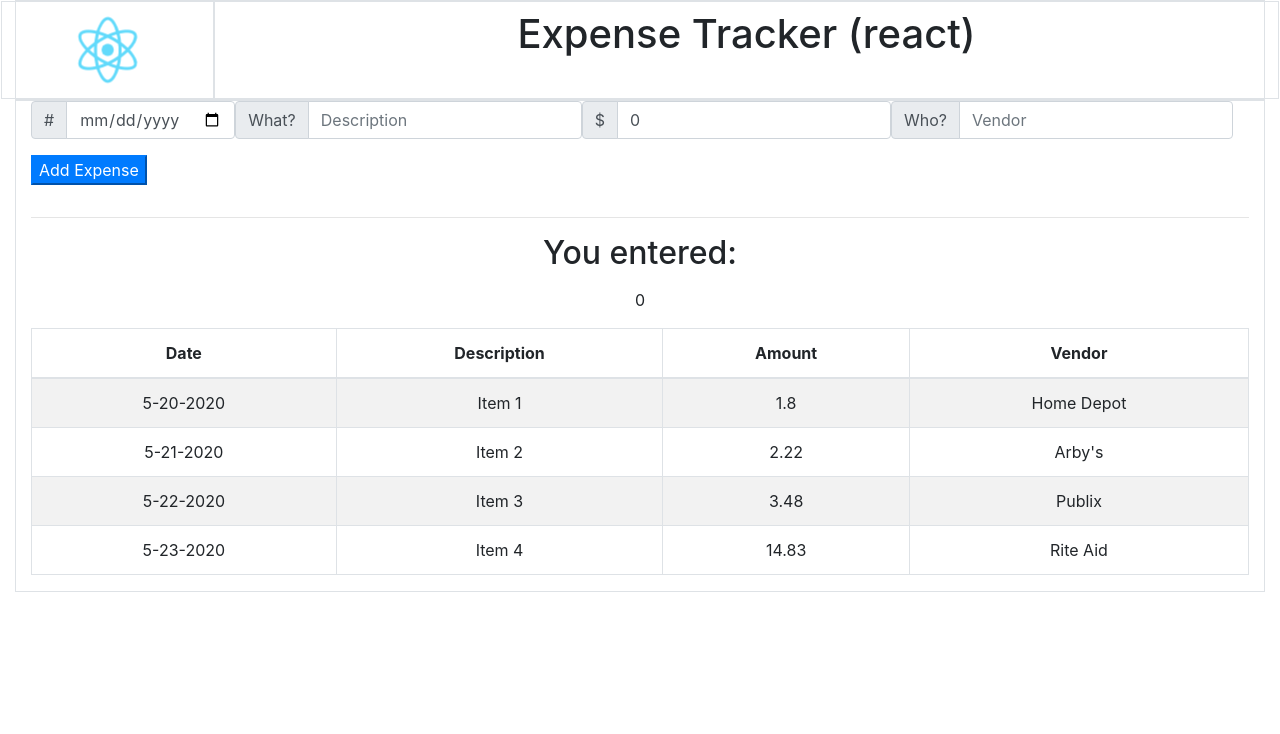
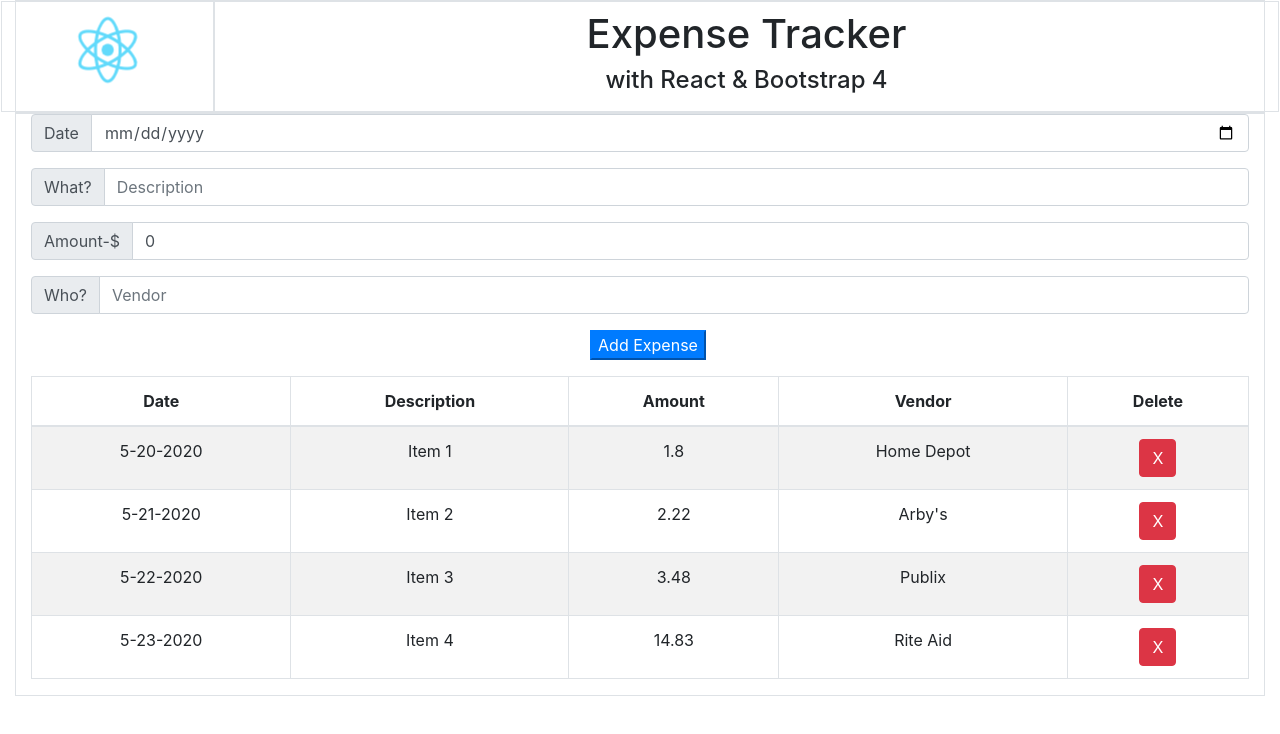
Before and after one commit to jazfunk/expense-tracker-react-app, a React (Create React App) app: page / in a window 1280 px wide. Shown: the top 734 px of the page. Built offline with nearby package versions, Linux system fonts and the light colour scheme.

Commit message:
Pushing up several changes, new components.

```diff
--- a/src/App.js
+++ b/src/App.js
@@ -1,9 +1,8 @@
 import React from 'react';
 import AppHeader from './AppHeader'
 import AppBody from './AppBody'
-import "bootstrap/dist/css/bootstrap.min.css";
 
-function App() {
+const App = () => {
   return (
     <div className="container-fluid App">
       <AppHeader />
--- a/src/AppBody.js
+++ b/src/AppBody.js
@@ -1,7 +1,6 @@
 import React, { Component } from "react";
 import ExpenseForm from "./ExpenseFormContainer";
-import "bootstrap/dist/css/bootstrap.min.css";
-import Expenses from "./SampleExpensesObject";
+import SampleExpenses from "./SampleExpensesObject";
 import ExpensesTable from "./ExpensesTable";
 
 class AppBody extends Component {
@@ -9,7 +8,7 @@ class AppBody extends Component {
     return (
       <div className="container-fluid border">
         <ExpenseForm />
-        <ExpensesTable expenses={Expenses} />
+        <ExpensesTable expenses={SampleExpenses} />
       </div>
     );
   }
--- a/src/AppHeader.js
+++ b/src/AppHeader.js
@@ -1,7 +1,6 @@
 import React, { Component } from "react";
 import logo from "./logo.svg";
 import "./App.css";
-import "bootstrap/dist/css/bootstrap.min.css";
 
 class AppHeader extends Component {
   render() {
@@ -13,7 +12,8 @@ class AppHeader extends Component {
               <img src={logo} className="App-logo" alt="logo" />
             </div>
             <div className="col-sm-10 p-2 my-0 border">
-              <h1>Expense Tracker (react)</h1>
+              <h1>Expense Tracker</h1>
+              <h4>with React & Bootstrap 4</h4>
             </div>
           </div>
         </div>
--- a/src/ExpenseFormComponent.js
+++ b/src/ExpenseFormComponent.js
@@ -1,13 +1,12 @@
 import React from "react";
-import "bootstrap/dist/css/bootstrap.min.css";
 
 function ExpenseFormComponent(props) {
   return (
     <main>
-      <form className="form-inline" onSubmit={props.handleSubmit}>
+      <form className="form" onSubmit={props.handleSubmit}>
         <div className="input-group mb-3">
           <div className="input-group-prepend">
-            <span className="input-group-text">#</span>
+            <span className="input-group-text">Date</span>
           </div>
           <input
             type="date"
@@ -37,7 +36,7 @@ function ExpenseFormComponent(props) {
 
         <div className="input-group mb-3">
           <div className="input-group-prepend">
-            <span className="input-group-text">$</span>
+            <span className="input-group-text">Amount-$</span>
           </div>
           <input
             type="number"
@@ -66,15 +65,14 @@ function ExpenseFormComponent(props) {
           />
         </div>
 
-        <button className="btn-primary mb-3">Add Expense</button>
+        <button className="btn-primary ml-3 mb-3">Add Expense</button>
       </form>
-
-      <hr />
+      {/* <hr />
       <h2>You entered:</h2>
       <p>{props.expenses.expenseDate}</p>
       <p>{props.expenses.expenseDescription}</p>
       <p>{props.expenses.expenseAmount}</p>
-      <p>{props.expenses.expenseVendor}</p>
+      <p>{props.expenses.expenseVendor}</p> */}
     </main>
   );
 }
--- a/src/ExpenseFormContainer.js
+++ b/src/ExpenseFormContainer.js
@@ -1,17 +1,14 @@
 import React, { Component } from "react";
 import ExpenseComponent from "./ExpenseFormComponent";
-import "bootstrap/dist/css/bootstrap.min.css";
 
 class ExpenseFormContainer extends Component {
   constructor() {
     super();
     this.state = {
-      id: 0,
       expenseDate: "",
       expenseDescription: "",
       expenseAmount: 0,
       expenseVendor: "",
-      expensesList: {},
     };
 
     this.handleChange = this.handleChange.bind(this);
--- a/src/ExpensesTable.js
+++ b/src/ExpensesTable.js
@@ -1,18 +1,26 @@
 import React from "react";
-import * as ReactBootStrap from "react-bootstrap"
+import * as ReactBootStrap from "react-bootstrap";
 
 const ExpensesTable = (props) => {
-
   const renderExpense = (expense, index) => {
-    return(
+    return (
       <tr key={index}>
         <td>{expense.expenseDate}</td>
         <td>{expense.expenseDescription}</td>
         <td>{expense.expenseAmount}</td>
         <td>{expense.expenseVendor}</td>
+        <td>
+          <ReactBootStrap.Button
+            id={index}
+            name="deleteButton"
+            className="btn btn-danger"
+          >
+            X
+          </ReactBootStrap.Button>
+        </td>
       </tr>
-    )
-  }
+    );
+  };
 
   return (
     <div>
@@ -23,16 +31,13 @@ const ExpensesTable = (props) => {
             <th>Description</th>
             <th>Amount</th>
             <th>Vendor</th>
+            <th>Delete</th>
           </tr>
         </thead>
-        <tbody>
-          {props.expenses.map(renderExpense)}
-        </tbody>
+        <tbody>{props.expenses.map(renderExpense)}</tbody>
       </ReactBootStrap.Table>
     </div>
-
-  )
-
+  );
 };
 
 export default ExpensesTable;
--- a/src/SampleExpensesObject.js
+++ b/src/SampleExpensesObject.js
@@ -1,27 +1,27 @@
 const ExpensesData = [
   {
-    id: 0,
+    id: 72,
     expenseDate: "5-20-2020",
     expenseDescription: "Item 1",
     expenseAmount: 1.8,
     expenseVendor: "Home Depot",
   },
   {
-    id: 1,
+    id: 83,
     expenseDate: "5-21-2020",
     expenseDescription: "Item 2",
     expenseAmount: 2.22,
     expenseVendor: "Arby's",
   },
   {
-    id: 2,
+    id: 52,
     expenseDate: "5-22-2020",
     expenseDescription: "Item 3",
     expenseAmount: 3.48,
     expenseVendor: "Publix",
   },
   {
-    id: 3,
+    id: 54,
     expenseDate: "5-23-2020",
     expenseDescription: "Item 4",
     expenseAmount: 14.83,
```
Also changed, not shown: src/Expense.js (added, +8 -0 lines), src/Expenses.js (+33 -41 lines), 1 other file (tests, documents, lock files or other folders).
